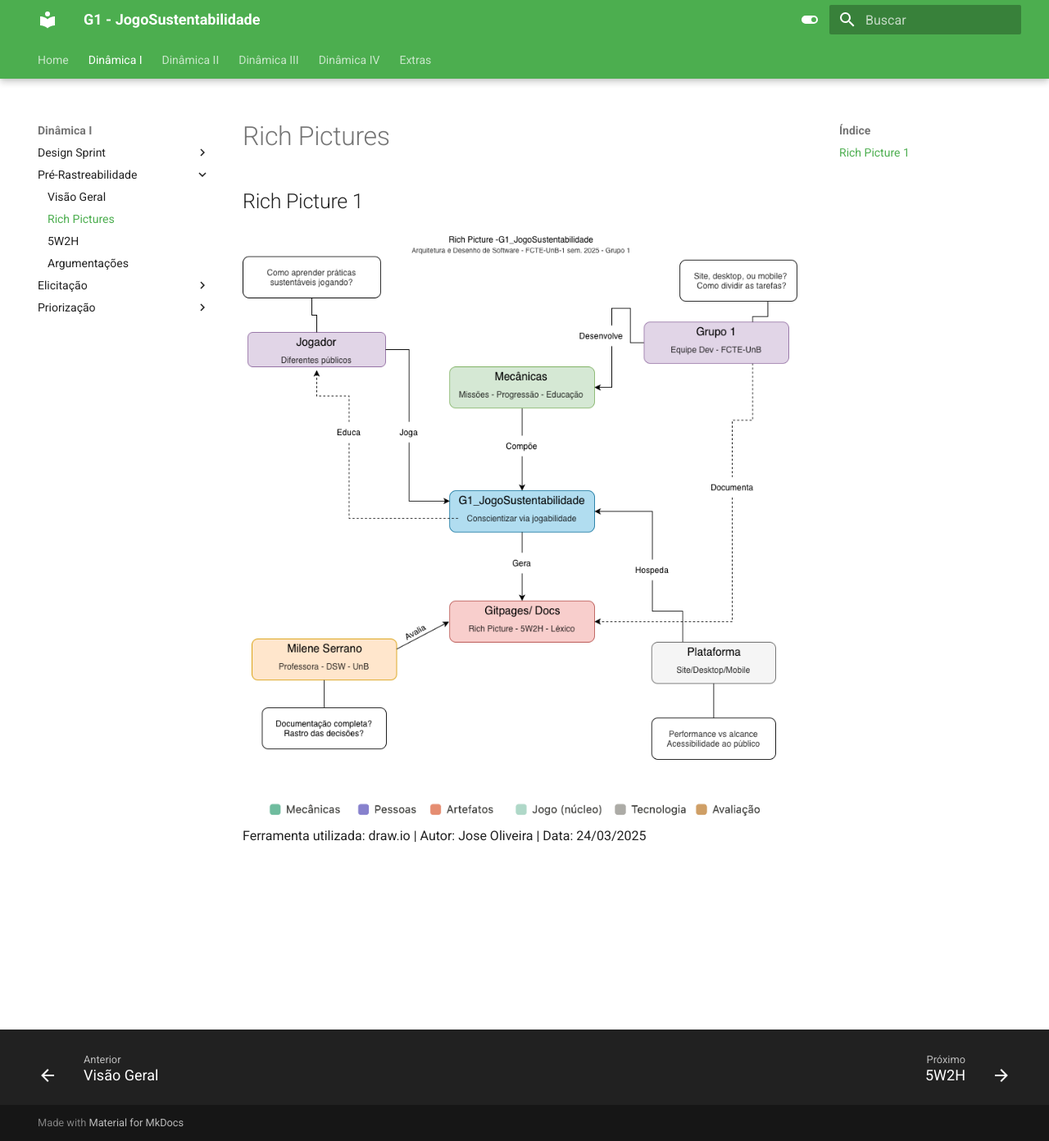
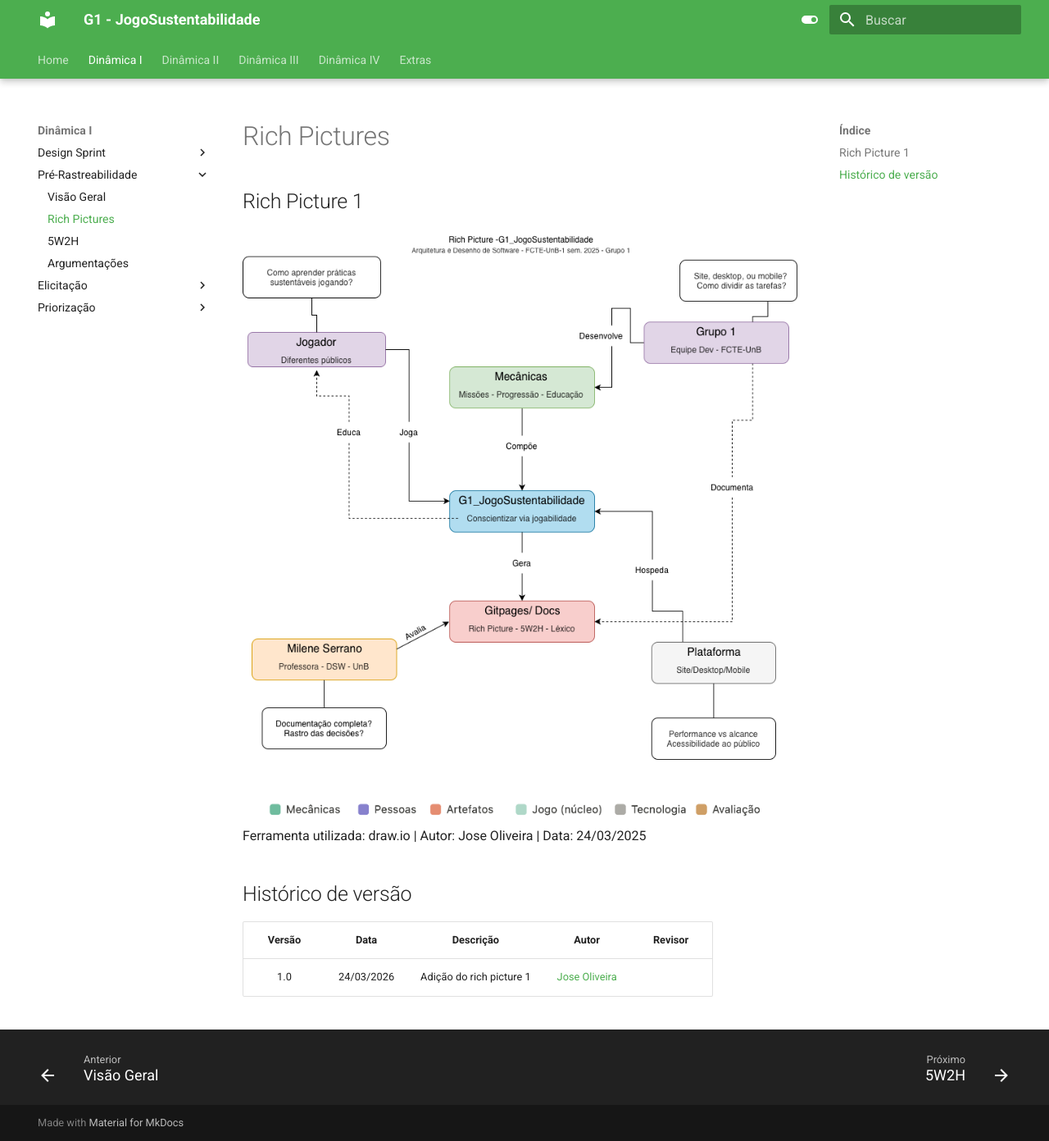
Before and after one commit to UnBArqDsw2026-1-Turma01/2026.1-T01_G1_FCTE_EcoGame_JogoSustentabilidade, an MkDocs documentation site: the page built from docs/dinamica-1/pre-rastreabilidade/rich-pictures.md, in a window 1280 px wide and 1392 px high. Shown: the whole window at 82% size. Built offline with MkDocs 1.6.1 and Material for MkDocs 9.7.7, drawn with Linux system fonts in a browser that asks for light colours.

Commit message:
adição do histórico de versão

```diff
--- a/docs/dinamica-1/pre-rastreabilidade/rich-pictures.md
+++ b/docs/dinamica-1/pre-rastreabilidade/rich-pictures.md
@@ -3,3 +3,9 @@
 ## Rich Picture 1
 ![rich picture 1](../../assets/images/rich-picture-jose.png)
 Ferramenta utilizada: draw.io | Autor: Jose Oliveira | Data: 24/03/2025
+
+## Histórico de versão
+
+| Versão |    Data    |          Descrição           |                      Autor                       | Revisor |
+| :----: | :--------: | :--------------------------: | :----------------------------------------------: | :-----: |
+|  1.0   | 24/03/2026 | Adição do rich picture 1     | [Jose Oliveira](https://github.com/jose1277)     |         |
```
